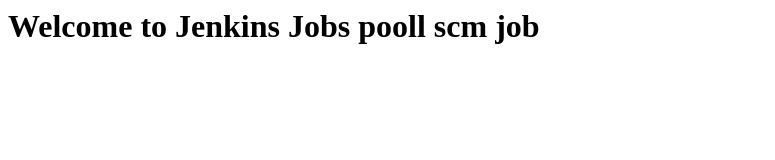
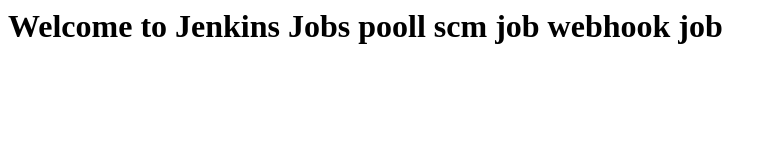
Before and after one commit to Dileep-D/webserver-test, a plain HTML site: page index.html in a window 1280 px wide. Shown: the whole page, without its empty margins (0-775 px from the left). Drawn offline with Linux system fonts and the light colour scheme.

Commit message:
Update index.html

```diff
--- a/index.html
+++ b/index.html
@@ -1 +1 @@
-<h1> Welcome to Jenkins Jobs pooll scm job</h1>
+<h1> Welcome to Jenkins Jobs pooll scm job webhook job </h1>
```
